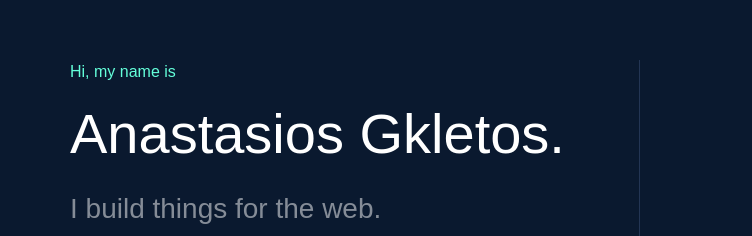
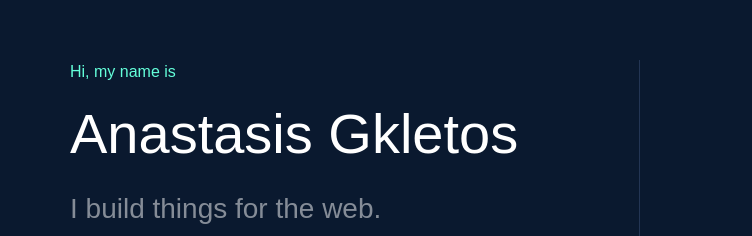
Before and after one commit to Tiger-Tig74/Tiger-Tig74.github.io, a plain HTML site: page index.html in a window 1280 px wide. Shown: the part 120-356 px from the top of the page, 0-752 px from the left. Drawn offline with nearby package versions, Linux system fonts and the light colour scheme.

Commit message:
Update index.html

```diff
--- a/index.html
+++ b/index.html
@@ -175,7 +175,7 @@
             <div class="col-lg-6 hero-section pe-lg-5">
                 <div class="h-100 d-flex flex-column justify-content-center">
                     <p class="text-highlight mb-3">Hi, my name is</p>
-                    <h1 class="display-4 text-white mb-4">Anastasios Gkletos.</h1>
+                    <h1 class="display-4 text-white mb-4">Anastasis Gkletos</h1>
                     <h2 class="h3 text-white-50 mb-4">I build things for the web.</h2>
                     <p class="lead mb-5" style="max-width: 540px;">
                         I'm a full-stack developer passionate about creating beautiful web experiences
```
